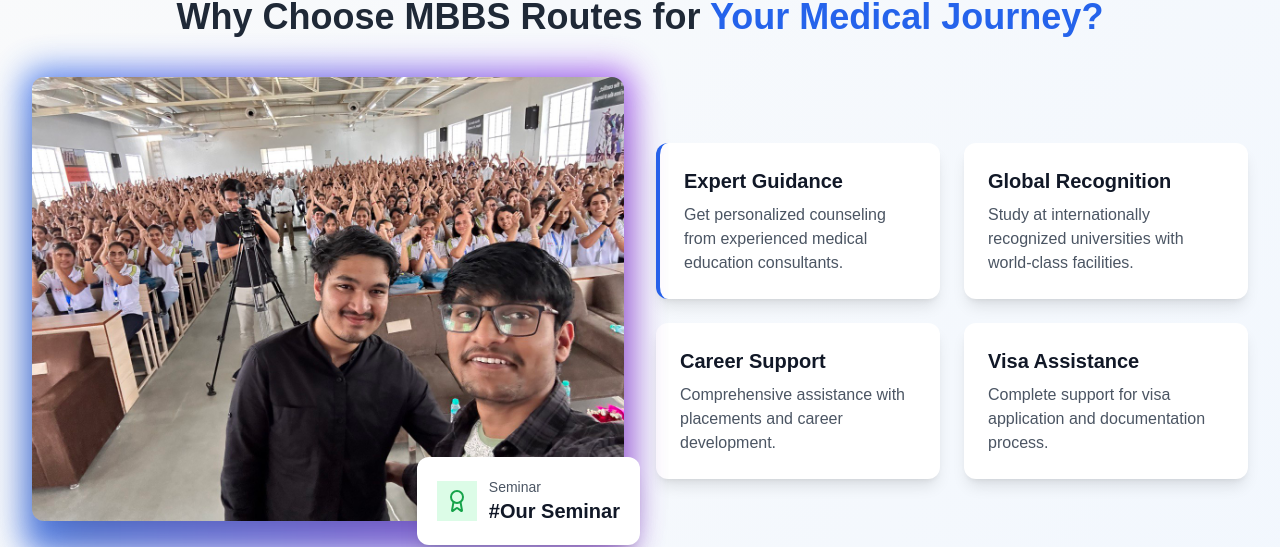
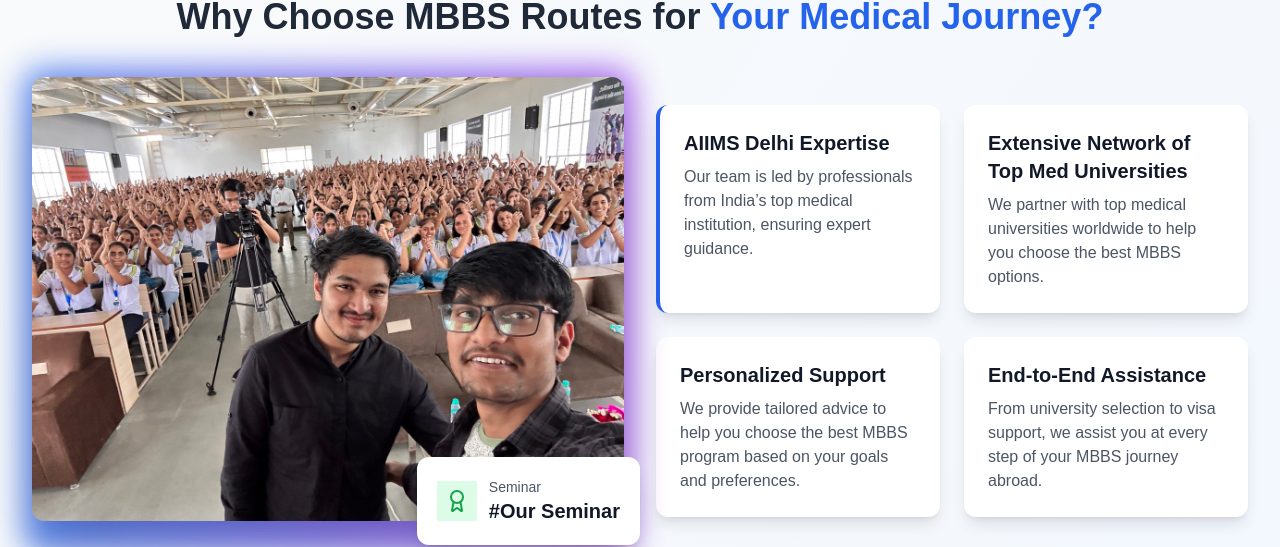
Before and after one commit to omkarkhoche3448/MbbsRoutes.com, a React (Vite) app in the folder Frontend/: page / in a window 1280 px wide. Shown: the part 4195-4742 px from the top of the page. Built offline with nearby package versions, Linux system fonts and the light colour scheme; no server answers; a web font is replaced by a local one.

Commit message:
Revise Info component: Update feature card titles and descriptions to reflect enhanced services and expertise in MBBS consultancy

```diff
--- a/Frontend/src/components/landingpage/Info.jsx
+++ b/Frontend/src/components/landingpage/Info.jsx
@@ -185,21 +185,21 @@ export default function Info() {
             {/* Feature Cards Section */}
             <div className="grid grid-cols-1 sm:grid-cols-2 gap-4 sm:gap-6">
               <FeatureCard
-                title="Expert Guidance"
-                description="Get personalized counseling from experienced medical education consultants."
+                title="AIIMS Delhi Expertise"
+                description="Our team is led by professionals from India’s top medical institution, ensuring expert guidance."
                 className="bg-blue-50 border-l-4 border-blue-600"
               />
               <FeatureCard
-                title="Global Recognition"
-                description="Study at internationally recognized universities with world-class facilities."
+                title="Extensive Network of Top Med Universities"
+                description="We partner with top medical universities worldwide to help you choose the best MBBS options."
               />
               <FeatureCard
-                title="Career Support"
-                description="Comprehensive assistance with placements and career development."
+                title="Personalized Support"
+                description="We provide tailored advice to help you choose the best MBBS program based on your goals and preferences."
               />
               <FeatureCard
-                title="Visa Assistance"
-                description="Complete support for visa application and documentation process."
+                title="End-to-End Assistance"
+                description="From university selection to visa support, we assist you at every step of your MBBS journey abroad."
               />
             </div>
           </div>
```
